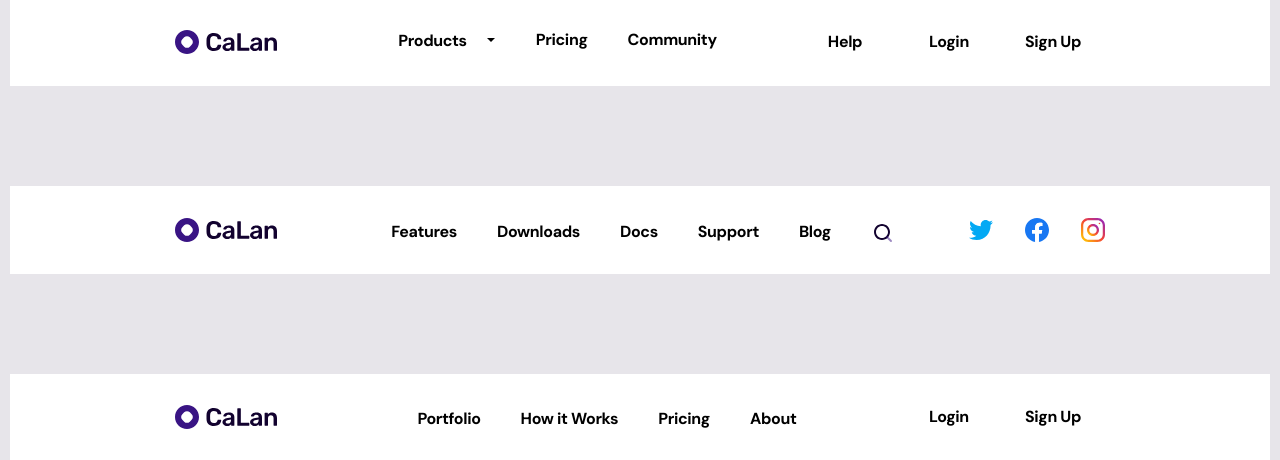
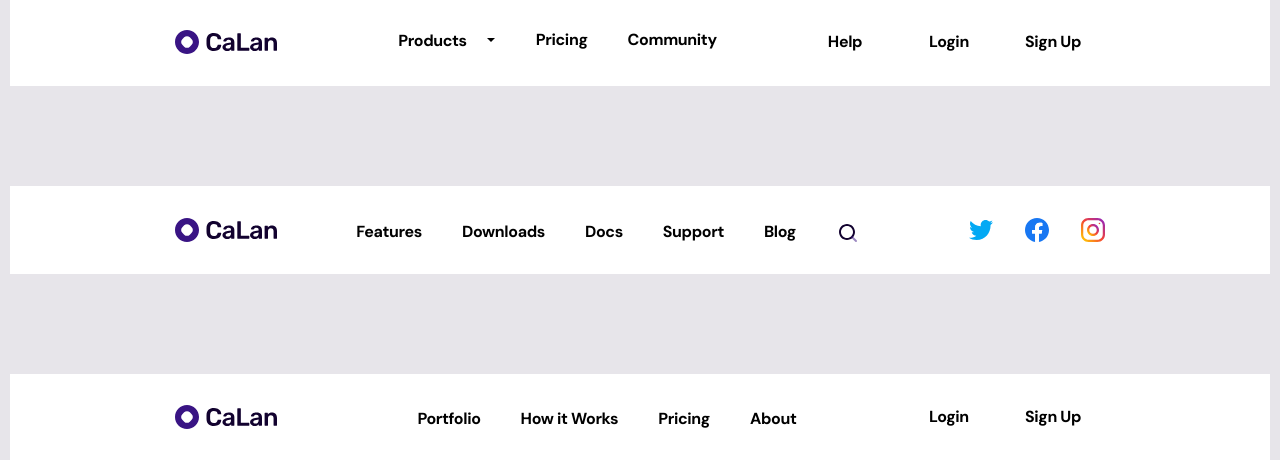
Before and after one commit to Knightch/Navbar-temp, a Node project: template app/index.njk in a window 1280 px wide. Shown: the part 209-669 px from the top of the page. Run offline with Node 20 templates, Linux system fonts and the light colour scheme; the template is opened without the code that fills it, so the values that code supplies are empty; some libraries are stand-ins or nearby versions.

Commit message:
nav3 tablet view

```diff
--- a/app/partials/_header3.njk
+++ b/app/partials/_header3.njk
@@ -8,7 +8,7 @@
     <div class="header__logo">
         <img src="image/svg/navigations/logo.svg" alt="logo">
     </div>
-    <div class="header__list">
+    <div class="header__list nav3">
         <ul class="list__item">
             <li>
                 <a href="">Features</a>
--- a/dist/css/style.css
+++ b/dist/css/style.css
@@ -900,6 +900,13 @@ button {
   }
 }
 
+@media (min-width: 576px) {
+  .nav3 {
+    position: relative;
+    left: -35px;
+  }
+}
+
 @media (min-width: 1200px) {
   .logo18 {
     left: 0 !important;
```
Also changed, not shown: app/assets/scss/templates/_navigation.scss (+8 -0 lines), 2 other files.
